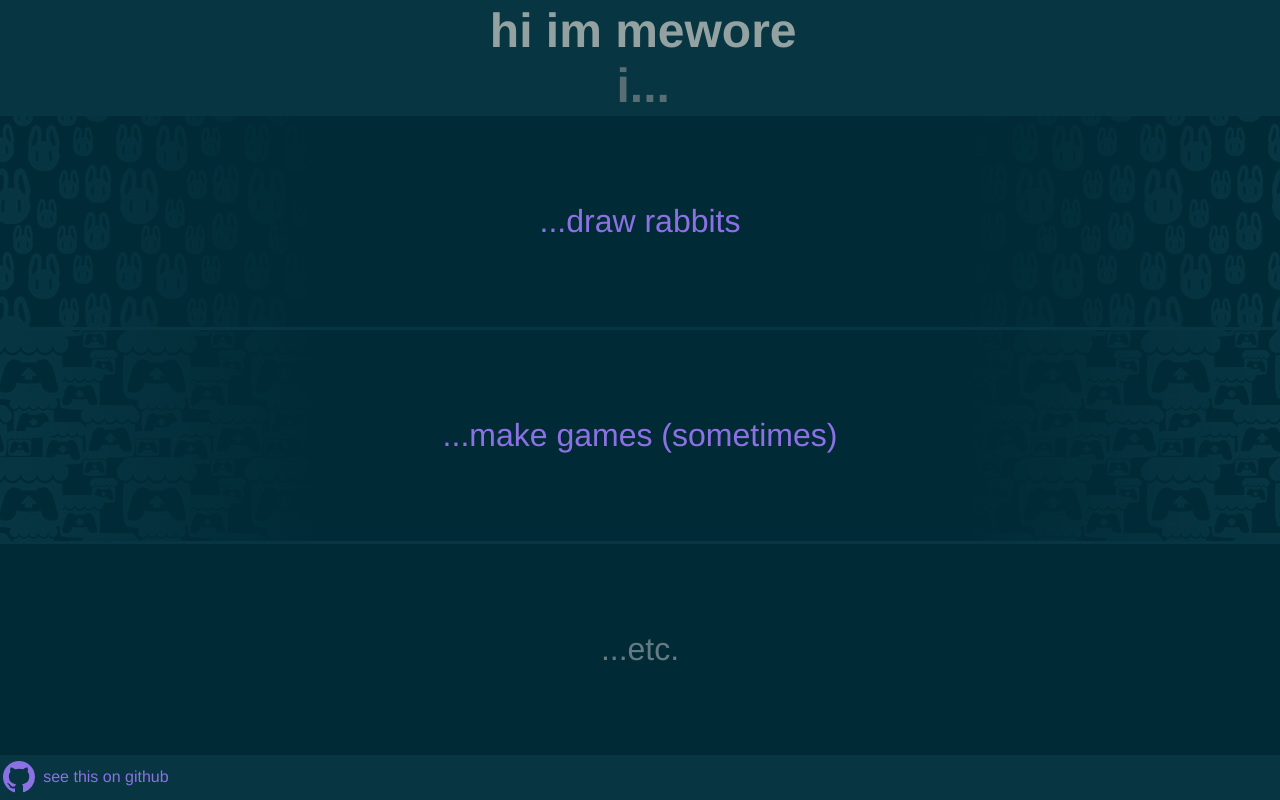
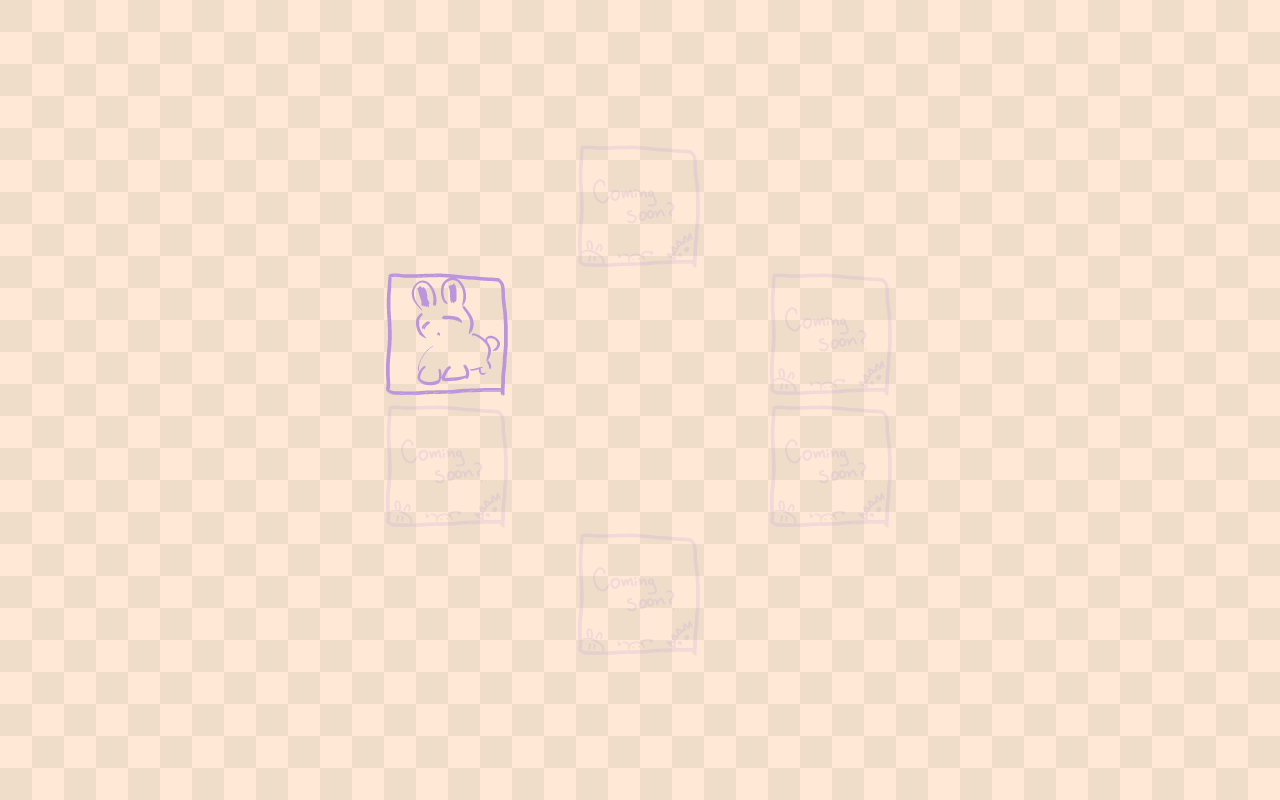
Before and after one commit to mewore/mewore-web, a website: page rootpage/public/index.html in a window 1280 px wide. Drawn offline with Linux system fonts and the light colour scheme.

Commit message:
Redesign the root page

```diff
--- a/rootpage/public/index.html
+++ b/rootpage/public/index.html
@@ -3,49 +3,30 @@
 <head>
     <title>mewore</title>
     <link rel="stylesheet" href="root.css" />
-    <script src="js/rabbits.js" defer></script>
+    <script src="js/root.js" defer></script>
 </head>
 
 <body>
-    <div id="wrapper">
-        <div id="header">
-            <div></div>
-            <div>
-                <div id="title"><span class="slight-emphasis">hi im mewore</span><br />i...</div>
-            </div>
-            <div></div>
+    <div id="container">
+        <div class="vertical-spacer"></div>
+        <div class="row">
+            <img class="no-button" src="./anibuttons/missing.gif">
         </div>
-        <div id="section-container">
-            <a class="section" href="rabbits" style="background: url('rabbit-bg-dark.png')">
-                <div class="section-inner">
-                    <div class="section-title title-1">...draw rabbits</div>
-                </div>
+        <div class="row">
+            <a class="bnuuy" href="rabbits" title="Rabbits.">
+                <img src="./anibuttons/bnuuy.gif">
             </a>
-            <a class="section" href="https://mewore.itch.io/" target="_blank"
-                style="background: url('itch-bg-dark.png')">
-                <div class="section-inner">
-                    <div class="section-title title-1">...make games (sometimes)</div>
-                </div>
-            </a>
-            <div class="section">
-                <div class="section-inner">
-                    <div class="section-title title-1">...etc.</div>
-                </div>
-            </div>
-            <div id="footer">
-                <div>
-                    <a href="https://github.com/mewore/mewore-web" target="_blank" class="blocklink">
-                        <svg height="32" viewBox="0 0 16 16" version="1.1" width="32">
-                            <path fill-rule="evenodd"
-                                d="M8 0C3.58 0 0 3.58 0 8c0 3.54 2.29 6.53 5.47 7.59.4.07.55-.17.55-.38 0-.19-.01-.82-.01-1.49-2.01.37-2.53-.49-2.69-.94-.09-.23-.48-.94-.82-1.13-.28-.15-.68-.52-.01-.53.63-.01 1.08.58 1.23.82.72 1.21 1.87.87 2.33.66.07-.52.28-.87.51-1.07-1.78-.2-3.64-.89-3.64-3.95 0-.87.31-1.59.82-2.15-.08-.2-.36-1.02.08-2.12 0 0 .67-.21 2.2.82.64-.18 1.32-.27 2-.27.68 0 1.36.09 2 .27 1.53-1.04 2.2-.82 2.2-.82.44 1.1.16 1.92.08 2.12.51.56.82 1.27.82 2.15 0 3.07-1.87 3.75-3.65 3.95.29.25.54.73.54 1.48 0 1.07-.01 1.93-.01 2.2 0 .21.15.46.55.38A8.013 8.013 0 0016 8c0-4.42-3.58-8-8-8z">
-                            </path>
-                        </svg>
-                        see this on github
-                    </a>
-                </div>
-                <div></div>
-                <div></div>
-            </div>
+            <div class="separator"></div>
+            <img class="no-button" src="./anibuttons/missing.gif">
         </div>
+        <div class="row">
+            <img class="no-button" src="./anibuttons/missing.gif">
+            <div class="separator"></div>
+            <img class="no-button" src="./anibuttons/missing.gif">
+        </div>
+        <div class="row">
+            <img class="no-button" src="./anibuttons/missing.gif">
+        </div>
+        <div class="vertical-spacer"></div>
     </div>
 </body>
--- a/rootpage/public/root.css
+++ b/rootpage/public/root.css
@@ -1,89 +1,67 @@
 body {
     margin: 0;
     font-family: "Franklin Gothic Medium", "Arial Narrow", Arial, sans-serif;
-    background: #002b36;
+    background: #888;
     color: #657b83;
-    overflow-x: hidden;
 }
 
-#wrapper {
-    width: 100%;
-    height: 100vh;
+#container {
     display: flex;
     flex-direction: column;
+    align-items: center;
+    background-repeat: no-repeat;
+    background-size: min(100vw, 100vh, 512px);
+    background-position: 50%;
+    /* TODO */
+    background-image: none;
+    height: 100vh;
+}
+.vertical-spacer {
+    flex: 1;
+}
+#container:has(> .row > .bnuuy:hover) {
+    background-image: none;
 }
 
-#header,
-#footer {
-    background: #073642;
+.row {
     display: flex;
-    width: 100%;
-    justify-content: space-between;
-    padding: 0.2em;
 }
 
-#header #title {
-    color: #586e75;
-    font-size: 3em;
-    font-weight: bold;
-    flex: 1;
-    text-align: center;
-    cursor: default;
+img,
+.no-button {
+    width: min(25vw, 25vh, 128px);
+    height: min(25vw, 25vh, 128px);
+}
+a {
+    display: inline-block;
 }
 
-#section-container {
-    width: 100%;
-    display: flex;
-    flex-direction: column;
-    flex: 1;
+.no-button {
+    opacity: 0.2;
 }
 
-.section {
-    border-bottom: 0.2em solid #073642;
-    text-align: center;
-    display: flex;
-    flex-direction: column;
+.separator {
     flex: 1;
-}
-.section-title {
-    font-size: 2em;
+    width: min(50vw, 50vh, 256px);
 }
 
-.section-inner {
-    background: linear-gradient(90deg, transparent, #002b36, #002b36, #002b36, transparent);
-    display: flex;
-    flex: 1;
-    padding: 0.5em 0;
-    flex-direction: column;
-    justify-content: center;
+@media (prefers-color-scheme: light) {
+    #container {
+        filter: url("./filters.svg#dark");
+    }
+    body {
+        background: url("./background/body-background-lightmode.png");
+        color: purple;
+    }
 }
 
-.spacer {
-    flex: 1;
+@media (prefers-color-scheme: dark) {
+    #container {
+        filter: url("./filters.svg#bright");
+    }
+    body {
+        background: url("./background/body-background-darkmode.png");
+        color: orange;
+        font-weight: bold;
+    }
 }
-
-a {
-    text-decoration: none;
-    color: #8c71e4;
-}
-a:visited {
-    color: #6c71c4;
-}
-.blocklink {
-    display: inline-flex;
-    align-items: center;
-}
-.blocklink > * {
-    padding-right: 0.5em;
-}
-a:hover {
-    text-decoration: underline;
-}
-
-.slight-emphasis {
-    color: #93a1a1;
-}
-
-svg {
-    fill: currentColor;
-}
```
Also changed, not shown: rootpage/public/anibuttons/bnuuy.gif (added), rootpage/public/anibuttons/dialogue.gif (added), rootpage/public/anibuttons/missing.gif (added), rootpage/public/background/body-background-darkmode.png (added), rootpage/public/background/body-background-lightmode.png (added), rootpage/public/filters.svg (added), rootpage/public/itch-bg-dark.png (deleted), rootpage/public/rabbit-bg-dark.png (deleted), 3 other files.
